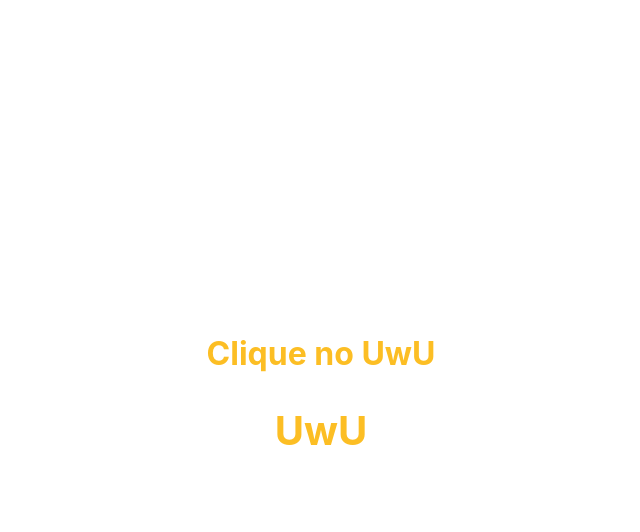
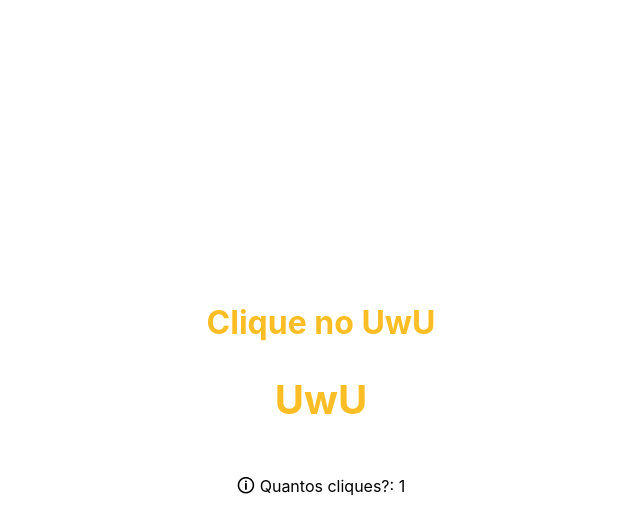
Before and after one commit to renancassi/uwuwu, a plain HTML site: page index.html in a window 1280 px wide. Both pictures are taken after a click on the element "UwU". Shown: the whole page, without its empty margins (319-959 px from the left). Drawn offline with Linux system fonts and the light colour scheme.

Commit message:
Contador de cliques + localStorage

```diff
--- a/index.html
+++ b/index.html
@@ -8,6 +8,8 @@
   <link rel="shortcut icon" href="./pngaaa.com-4665559.png" type="image/x-icon">
 
   <!-- Google tag (gtag.js) -->
+  <!-- Google tag (gtag.js) -->
+  <!-- Google tag (gtag.js) -->
   <script async src="https://www.googletagmanager.com/gtag/js?id=G-MLEBL44T5H"></script>
    <script>
     window.dataLayer = window.dataLayer || [];
@@ -16,13 +18,23 @@
 
     gtag('config', 'G-MLEBL44T5H');
   </script>
+  <!-- Google tag (gtag.js) -->
+  <!-- Google tag (gtag.js) -->
+  <!-- Google tag (gtag.js) -->
 </head>
 
 <body>
   <div>
-    <h1 id="header"></h1>
-    <h2 id="uwu" onclick="uwuSound();"></h2>
+    <h1 id="header">Clique no UwU</h1>
+    <h2 id="uwu" onclick="uwuSound();">UwU</h2>
   </div>
+
+  <p>
+    <span class="info" title="Em breve ranking de cliques! (O contador é local)">🛈</span>
+
+     Quantos cliques?:
+    <span id="numeroContador">0</span>
+  </p>
 
   <script src="script.js"></script>
 </body>
--- a/script.js
+++ b/script.js
@@ -1,8 +1,20 @@
-const message = 'Clique no UwU' // Try edit me
-const uwu = 'UwU'
-document.querySelector('#header').innerHTML = message
-document.querySelector('#uwu').innerHTML = uwu
+// ⠀⠀⠀⣿⣿⡆⠀⠀⢸⣷⠀⠀⠀⠀⠀⠀⠀⠀⠀⠀⠀⢸⣿⡇⠀⠀⣾⣿⡆⠀
+// ⠀⠀⠀⣿⣿⡇⠀⠀⢸⣿⢰⣿⡆⠀⣾⣿⡆⠀⣾⣷ ⣿⣿⡇⠀⠀⣿⣿⡇⠀
+// ⠀⠀⠀⣿⣿⡇⠀⠀⢸⣿⠘⣿⣿⣤⣿⣿⣿⣤⣿⡇⢻⣿⡇⠀⠀⣿⣿⡇⠀
+// ⠀⠀⠀⣿⣿⡇⠀⠀⢸⡿⠀⢹⣿⣿⣿⣿⣿⣿⣿⠁⢸⣿⣇⠀⢀⣿⣿⠇⠀
+// ⠀⠀⠀⠙⢿⣷⣶⣶⡿⠁⠀⠈⣿⣿⠟⠀⣿⣿⠇⠀⠈⠻⣿⣶⣾⡿⠋⠀⠀
+
+let numeroContador = document.getElementById("numeroContador");
+numeroContador.innerText = localStorage.getItem("numeroContador") || "0";
+
+
 function uwuSound() {
     const audio = new Audio('somUwU.mp3');
     audio.play();
+    numeroContador.innerText = parseInt(numeroContador.innerText) + 1;
+    salvarContador();
 }
+
+function salvarContador() {
+    localStorage.setItem("numeroContador", numeroContador.innerText);
+}
--- a/style.css
+++ b/style.css
@@ -1,10 +1,10 @@
 body {
-    background: transparent; /* Make it white if you need */
     color: #fcbe24;
     padding: 0 24px;
     margin: 0;
     height: 100vh;
     display: flex;
+    flex-direction: column;
     justify-content: center;
     align-items: center;
     text-align: center;
@@ -16,7 +16,18 @@ body {
     font-size: 40px;
     cursor: pointer;
   }
+
   body div h2:hover {
   transform: scale(1.1);
   transition-duration: 200ms;
   }
+
+
+  body p {
+    color: black;
+  }
+
+  .info {
+    font-size: 18px;
+    cursor: pointer;
+  }
```
